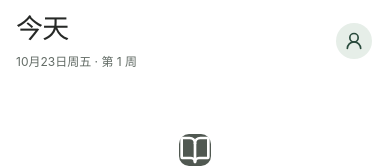
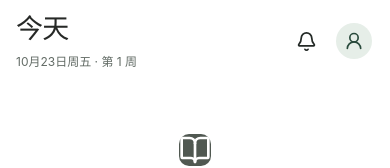
Before and after one commit to hyskr/zhixing-campus, a React (Vite) app: page / in a window 390 px wide. Shown: the top 168 px of the page. Built offline with nearby package versions, Linux system fonts and the light colour scheme.

Commit message:
Add campus activity entry to the mobile top bar [skip ci]

```diff
--- a/src/App.tsx
+++ b/src/App.tsx
@@ -701,6 +701,8 @@ export default function App() {
       <div className="main-shell">
         {compactLayout ? (
           <MobileTopBar
+            onChanges={() => setDialog("changes")}
+            changeCount={data.changes.length}
             downloadCount={
               downloadTasks.filter(
                 (task) =>
--- a/src/MobileTopBar.tsx
+++ b/src/MobileTopBar.tsx
@@ -1,5 +1,6 @@
 import {
   ChevronLeft,
+  Bell,
   Download,
   RefreshCw,
   Search,
@@ -36,6 +37,8 @@ export default function MobileTopBar({
   onRefresh,
   downloadCount = 0,
   onDownloads,
+  onChanges,
+  changeCount = 0,
 }: {
   page: Page;
   account?: Account;
@@ -48,6 +51,8 @@ export default function MobileTopBar({
   onRefresh: () => void;
   downloadCount?: number;
   onDownloads: () => void;
+  onChanges: () => void;
+  changeCount?: number;
 }) {
   const home = page === "overview";
   const subtitle = home
@@ -76,6 +81,17 @@ export default function MobileTopBar({
         {subtitle && <p>{subtitle}</p>}
       </div>
       <div className="mobile-topbar-actions">
+        <Button
+          variant="ghost"
+          className="mobile-changes-button"
+          aria-label={`校园动态${changeCount ? `，${changeCount} 条更新` : ""}`}
+          onClick={onChanges}
+        >
+          <Bell size={21} />
+          {changeCount > 0 && (
+            <span className="mobile-changes-dot" aria-hidden="true" />
+          )}
+        </Button>
         {downloadCount > 0 && (
           <Button
             variant="ghost"
--- a/src/mobile-surfaces.css
+++ b/src/mobile-surfaces.css
@@ -1756,3 +1756,6 @@ body:has(.campus-confirmation) > button[aria-label="Dismiss modal"] {
 .campus-modal:has(.downloads-page) .page-heading {
   display: none;
 }
+
+.mobile-topbar-actions .mobile-changes-button { position: relative; flex-shrink: 0; }
+.mobile-changes-dot { position: absolute; top: 8px; right: 8px; width: 5px; height: 5px; border-radius: 50%; background: var(--primary); box-shadow: 0 0 0 2px var(--background); pointer-events: none; }
```
